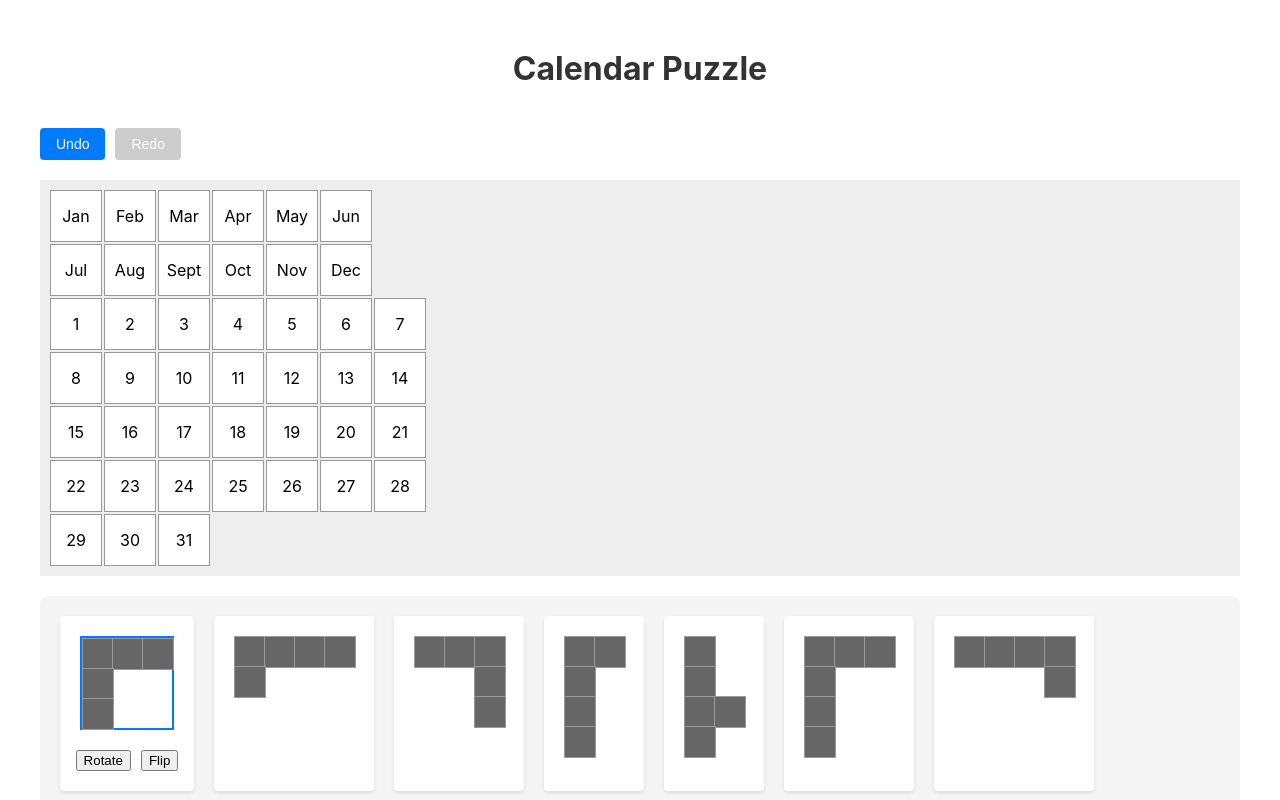
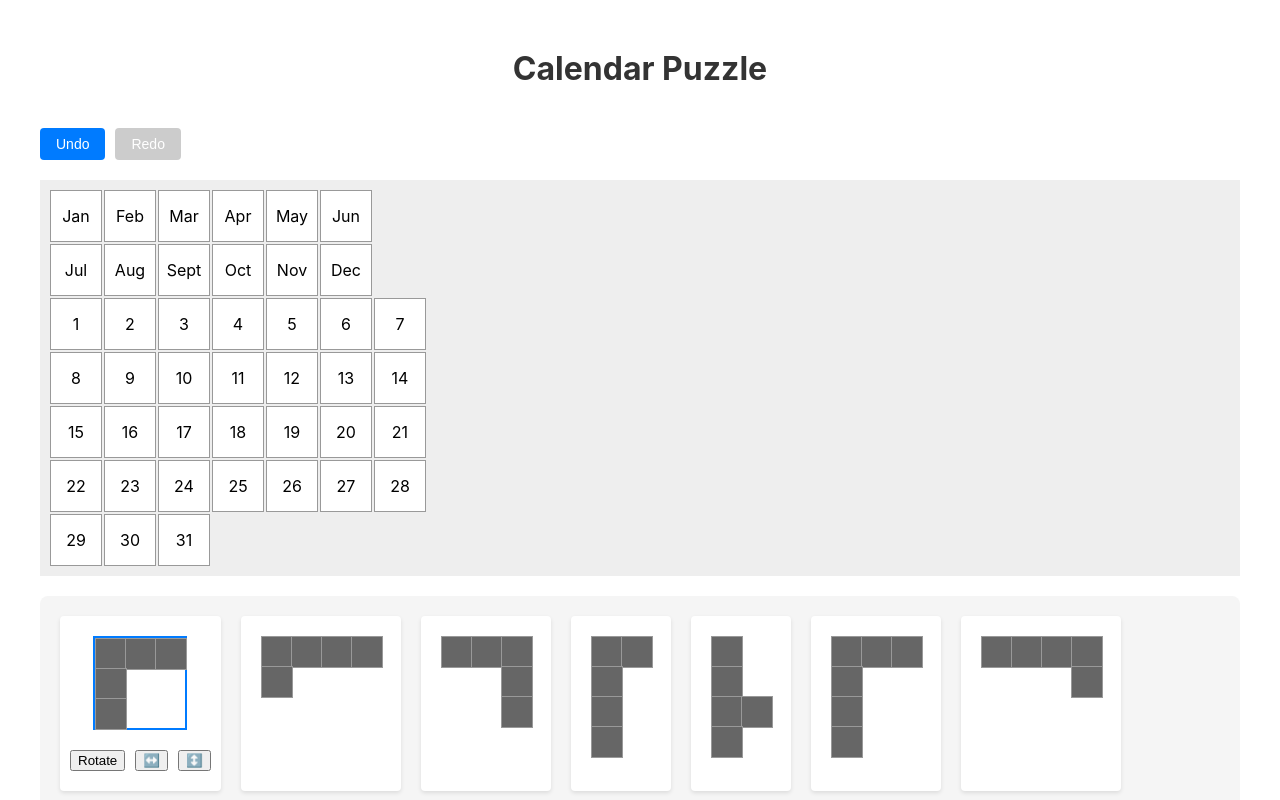
Before and after one commit to yoavain/calendar-puzzle, a React (Create React App) app: page / in a window 1280 px wide. Both pictures are taken after a click on the element 125 px from the left and 681 px from the top of the page. Shown: the top 800 px of the page. Built offline with nearby package versions, Linux system fonts and the light colour scheme.

Commit message:
fix flip

```diff
--- a/src/components/Game.tsx
+++ b/src/components/Game.tsx
@@ -4,7 +4,13 @@ import Board from './Board';
 import Piece from './Piece';
 import PieceControls from './PieceControls';
 import { initializeGame } from '../utils/initialize';
-import { rotatePiece, flipPiece, isValidPlacement, clearPieceFromBoard } from '../utils/gameLogic';
+import {
+    rotatePiece,
+    flipPieceHorizontal,
+    flipPieceVertical,
+    isValidPlacement,
+    clearPieceFromBoard
+} from '../utils/gameLogic';
 import { useGameHistory } from '../hooks/useGameHistory';
 
 const Game: React.FC = () => {
@@ -55,7 +61,7 @@ const Game: React.FC = () => {
         });
     };
 
-    const handleFlip = () => {
+    const handleFlipH = () => {
         if (gameState.selectedPieceId === null) return;
 
         const newState = (() => {
@@ -63,12 +69,9 @@ const Game: React.FC = () => {
             const pieceIndex = newPieces.findIndex(p => p.id === gameState.selectedPieceId);
             const piece = newPieces[pieceIndex];
 
-            const newShape = flipPiece(piece);
-
             newPieces[pieceIndex] = {
                 ...piece,
-                isFlipped: !piece.isFlipped,
-                shape: newShape
+                isFlippedH: !piece.isFlippedH
             };
 
             return {
@@ -78,7 +81,32 @@ const Game: React.FC = () => {
         })();
 
         pushState(newState, {
-            type: 'FLIP_PIECE',
+            type: 'FLIP_PIECE_H',
+            pieceId: gameState.selectedPieceId
+        });
+    };
+
+    const handleFlipV = () => {
+        if (gameState.selectedPieceId === null) return;
+
+        const newState = (() => {
+            const newPieces = [...gameState.pieces];
+            const pieceIndex = newPieces.findIndex(p => p.id === gameState.selectedPieceId);
+            const piece = newPieces[pieceIndex];
+
+            newPieces[pieceIndex] = {
+                ...piece,
+                isFlippedV: !piece.isFlippedV
+            };
+
+            return {
+                ...gameState,
+                pieces: newPieces
+            };
+        })();
+
+        pushState(newState, {
+            type: 'FLIP_PIECE_V',
             pieceId: gameState.selectedPieceId
         });
     };
@@ -216,7 +244,8 @@ const Game: React.FC = () => {
                             <PieceControls
                                 piece={piece}
                                 onRotate={handleRotate}
-                                onFlip={handleFlip}
+                                onFlipH={handleFlipH}
+                                onFlipV={handleFlipV}
                             />
                         )}
                     </div>
--- a/src/components/PieceControls.tsx
+++ b/src/components/PieceControls.tsx
@@ -4,14 +4,16 @@ import { Piece } from '../types/types';
 interface PieceControlsProps {
     piece: Piece;
     onRotate: () => void;
-    onFlip: () => void;
+    onFlipH: () => void;
+    onFlipV: () => void;
 }
 
-const PieceControls: React.FC<PieceControlsProps> = ({ piece, onRotate, onFlip }) => {
+const PieceControls: React.FC<PieceControlsProps> = ({ piece, onRotate, onFlipH, onFlipV }) => {
     return (
         <div className="piece-controls">
             <button onClick={onRotate}>Rotate</button>
-            <button onClick={onFlip}>Flip</button>
+            <button onClick={onFlipH}>↔️</button>
+            <button onClick={onFlipV}>↕️</button>
         </div>
     );
 };
--- a/src/types/types.ts
+++ b/src/types/types.ts
@@ -7,7 +7,8 @@ export interface Piece {
     id: number;
     shape: boolean[][];  // true represents filled cells
     position: Position | null;  // null when not placed on board
-    isFlipped: boolean;
+    isFlippedH: boolean;  // Horizontal flip
+    isFlippedV: boolean;  // Vertical flip
     rotation: 0 | 90 | 180 | 270;  // degrees
 }
 
@@ -38,7 +39,7 @@ export interface GameHistory {
 }
 
 export interface GameStateAction {
-    type: 'PLACE_PIECE' | 'REMOVE_PIECE' | 'ROTATE_PIECE' | 'FLIP_PIECE' | 'SELECT_PIECE';
+    type: 'PLACE_PIECE' | 'REMOVE_PIECE' | 'ROTATE_PIECE' | 'FLIP_PIECE_H' | 'FLIP_PIECE_V' | 'SELECT_PIECE';
     pieceId: number;
     position?: Position;
 }
--- a/src/utils/gameLogic.ts
+++ b/src/utils/gameLogic.ts
@@ -15,15 +15,30 @@ export function rotatePiece(piece: Piece): boolean[][] {
     return rotated;
 }
 
-export function flipPiece(piece: Piece): boolean[][] {
+export function flipPieceHorizontal(piece: Piece): boolean[][] {
     const height = piece.shape.length;
     const width = piece.shape[0].length;
     const flipped: boolean[][] = Array(height).fill(null).map(() => Array(width).fill(false));
 
-    // Flip horizontally
+    // Flip horizontally (left-right)
     for (let y = 0; y < height; y++) {
         for (let x = 0; x < width; x++) {
             flipped[y][width - 1 - x] = piece.shape[y][x];
+        }
+    }
+
+    return flipped;
+}
+
+export function flipPieceVertical(piece: Piece): boolean[][] {
+    const height = piece.shape.length;
+    const width = piece.shape[0].length;
+    const flipped: boolean[][] = Array(height).fill(null).map(() => Array(width).fill(false));
+
+    // Flip vertically (up-down)
+    for (let y = 0; y < height; y++) {
+        for (let x = 0; x < width; x++) {
+            flipped[height - 1 - y][x] = piece.shape[y][x];
         }
     }
 
@@ -34,15 +49,18 @@ export function flipPiece(piece: Piece): boolean[][] {
 export function getTransformedShape(piece: Piece): boolean[][] {
     let shape = [...piece.shape.map(row => [...row])];
 
-    // Apply rotations one at a time
+    // Apply rotations
     const rotations = piece.rotation / 90;
     for (let i = 0; i < rotations; i++) {
         shape = rotatePiece({ ...piece, shape });
     }
 
-    // Apply flip if needed
-    if (piece.isFlipped) {
-        shape = flipPiece({ ...piece, shape });
+    // Apply flips
+    if (piece.isFlippedH) {
+        shape = flipPieceHorizontal({ ...piece, shape });
+    }
+    if (piece.isFlippedV) {
+        shape = flipPieceVertical({ ...piece, shape });
     }
 
     return shape;
--- a/src/utils/initialize.ts
+++ b/src/utils/initialize.ts
@@ -69,7 +69,8 @@ function createInitialPieces(): Piece[] {
                 [true, false, false]
             ],
             position: null,
-            isFlipped: false,
+            isFlippedH: false,
+            isFlippedV: false,
             rotation: 0
         },
         {
@@ -79,7 +80,8 @@ function createInitialPieces(): Piece[] {
                 [true, false, false, false]
             ],
             position: null,
-            isFlipped: false,
+            isFlippedH: false,
+            isFlippedV: false,
             rotation: 0
         },
         {
@@ -90,7 +92,8 @@ function createInitialPieces(): Piece[] {
                 [false, false, true]
             ],
             position: null,
-            isFlipped: false,
+            isFlippedH: false,
+            isFlippedV: false,
             rotation: 0
         },
         {
@@ -102,7 +105,8 @@ function createInitialPieces(): Piece[] {
                 [true, false]
             ],
             position: null,
-            isFlipped: false,
+            isFlippedH: false,
+            isFlippedV: false,
             rotation: 0
         },
         {
@@ -114,7 +118,8 @@ function createInitialPieces(): Piece[] {
                 [true, false]
             ],
             position: null,
-            isFlipped: false,
+            isFlippedH: false,
+            isFlippedV: false,
             rotation: 0
         },
         {
@@ -126,7 +131,8 @@ function createInitialPieces(): Piece[] {
                 [true, false, false]
             ],
             position: null,
-            isFlipped: false,
+            isFlippedH: false,
+            isFlippedV: false,
             rotation: 0
         },
         {
@@ -136,7 +142,8 @@ function createInitialPieces(): Piece[] {
                 [false, false, false, true]
             ],
             position: null,
-            isFlipped: false,
+            isFlippedH: false,
+            isFlippedV: false,
             rotation: 0
         },
         {
@@ -148,7 +155,8 @@ function createInitialPieces(): Piece[] {
                 [true, false, false]
             ],
             position: null,
-            isFlipped: false,
+            isFlippedH: false,
+            isFlippedV: false,
             rotation: 0
         }
     ];
```
